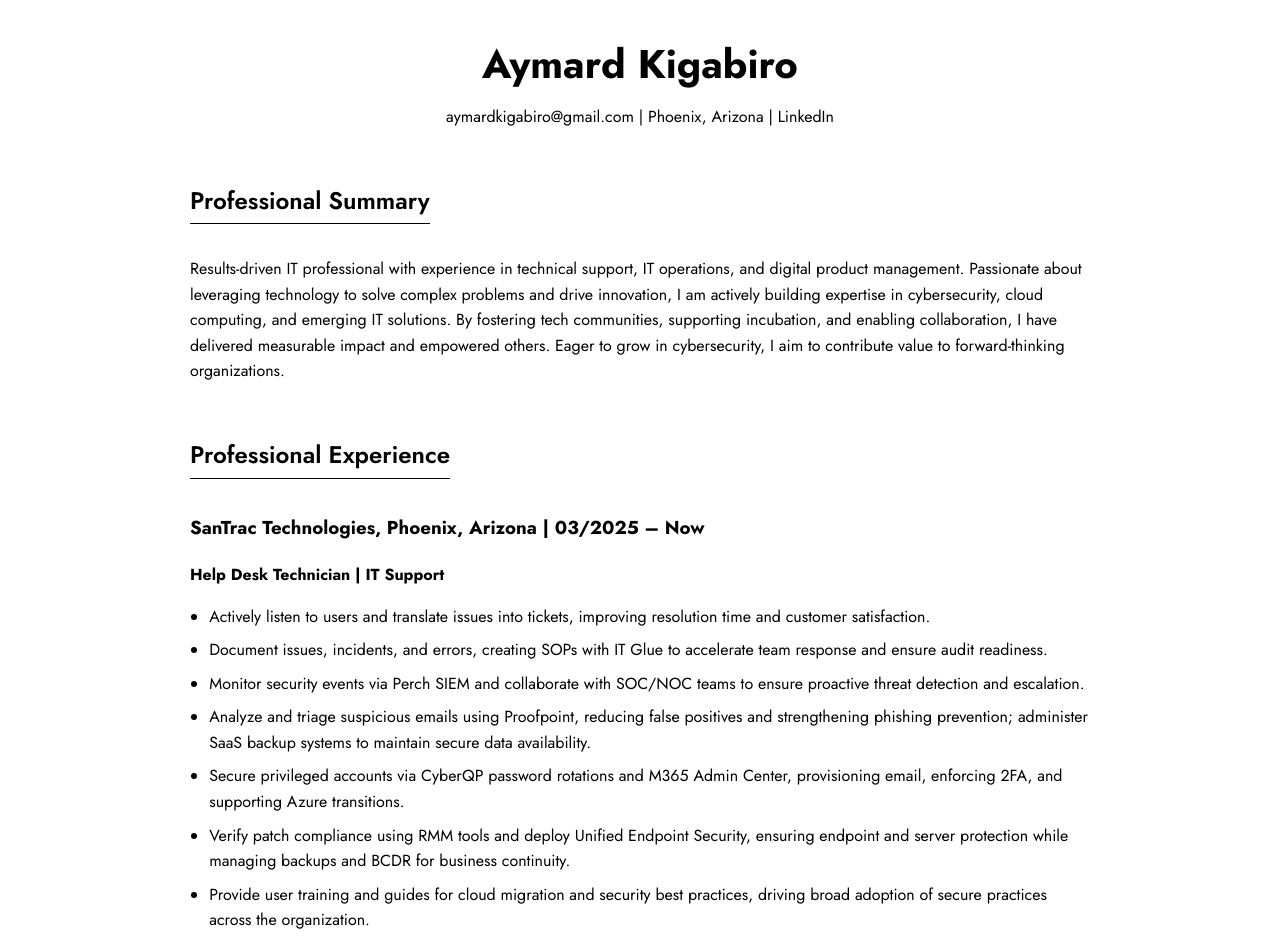
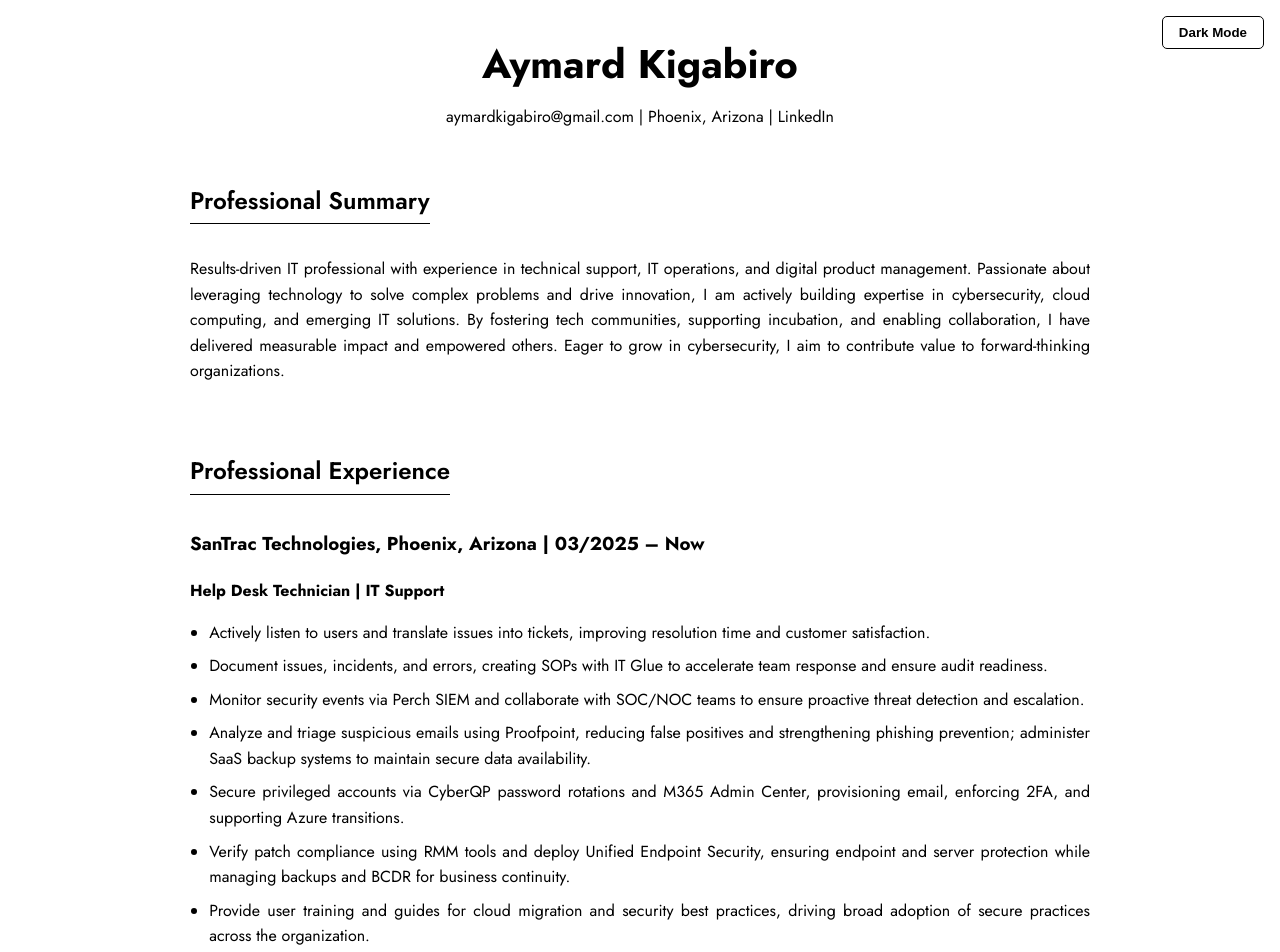
Before and after one commit to akigabiro/aymardkigabiro.github.io, a plain HTML site: page index.html in a window 1280 px wide. Shown: the top 952 px of the page. Drawn offline with Linux system fonts and the light colour scheme.

Commit message:
Update index.html

```diff
--- a/index.html
+++ b/index.html
@@ -11,20 +11,17 @@
     font-family: 'Jost', sans-serif;
     margin: 0;
     padding: 0;
-    background: #fff;
-    color: #000;
     line-height: 1.6;
+    transition: background 0.5s, color 0.5s;
   }
   a {
     text-decoration: none;
-    color: #000;
+    color: inherit;
     transition: all 0.3s ease;
   }
   a:hover {
     text-decoration: underline;
   }
-
-  /* Container */
   .container {
     max-width: 900px;
     margin: 0 auto;
@@ -46,28 +43,40 @@
     font-size: 1rem;
   }
 
-  /* Section */
+  /* Dark/Light Mode Toggle */
+  .toggle-btn {
+    position: fixed;
+    top: 1rem;
+    right: 1rem;
+    padding: 0.5rem 1rem;
+    background: none;
+    border: 1px solid currentColor;
+    border-radius: 5px;
+    cursor: pointer;
+    font-weight: 600;
+    z-index: 100;
+  }
+
+  /* Sections */
   section {
-    margin-bottom: 2rem;
+    margin-bottom: 3rem;
     opacity: 0;
-    transform: translateY(20px);
-    animation: fadeInUp 0.8s forwards;
+    transform: translateY(50px);
+    transition: all 0.8s ease;
+    text-align: justify;
   }
-  section:nth-of-type(1) { animation-delay: 0.2s; }
-  section:nth-of-type(2) { animation-delay: 0.4s; }
-  section:nth-of-type(3) { animation-delay: 0.6s; }
-  section:nth-of-type(4) { animation-delay: 0.8s; }
-  section:nth-of-type(5) { animation-delay: 1s; }
-
+  section.visible {
+    opacity: 1;
+    transform: translateY(0);
+  }
   h2 {
     font-size: 1.5rem;
     margin-bottom: 1rem;
     font-weight: 600;
-    border-bottom: 1px solid #000;
+    border-bottom: 1px solid currentColor;
     display: inline-block;
     padding-bottom: 0.2rem;
   }
-
   ul {
     padding-left: 1.2rem;
   }
@@ -75,12 +84,14 @@
     margin-bottom: 0.5rem;
   }
 
-  /* Keyframes */
-  @keyframes fadeInUp {
-    to {
-      opacity: 1;
-      transform: translateY(0);
-    }
+  /* Light/Dark Mode Styles */
+  body.light-mode {
+    background: #fff;
+    color: #000;
+  }
+  body.dark-mode {
+    background: #111;
+    color: #fff;
   }
 
   /* Responsive */
@@ -91,7 +102,9 @@
   }
 </style>
 </head>
-<body>
+<body class="light-mode">
+<button class="toggle-btn" onclick="toggleMode()">Dark Mode</button>
+
 <div class="container">
   <!-- Header -->
   <header>
@@ -156,5 +169,33 @@
     <p><strong>Professional Associations:</strong> Google Developers Group, Bujumbura (Organizer); Community for Youth Empowerment and Digital Innovation (Co-founder); Per Scholas Alumni</p>
   </section>
 </div>
+
+<script>
+  // Dark/Light Mode Toggle
+  function toggleMode() {
+    const body = document.body;
+    if(body.classList.contains('light-mode')){
+      body.classList.remove('light-mode');
+      body.classList.add('dark-mode');
+      document.querySelector('.toggle-btn').innerText = 'Light Mode';
+    } else {
+      body.classList.remove('dark-mode');
+      body.classList.add('light-mode');
+      document.querySelector('.toggle-btn').innerText = 'Dark Mode';
+    }
+  }
+
+  // Scroll Reveal
+  const sections = document.querySelectorAll('section');
+  window.addEventListener('scroll', () => {
+    const triggerBottom = window.innerHeight * 0.85;
+    sections.forEach(section => {
+      const sectionTop = section.getBoundingClientRect().top;
+      if(sectionTop < triggerBottom){
+        section.classList.add('visible');
+      }
+    });
+  });
+</script>
 </body>
 </html>
```
